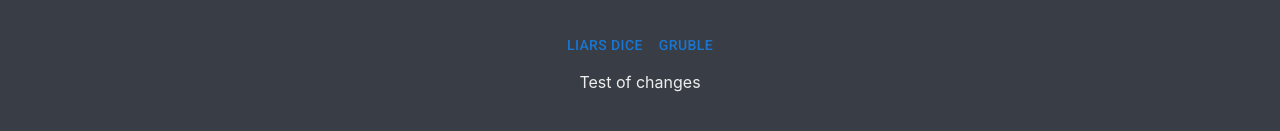
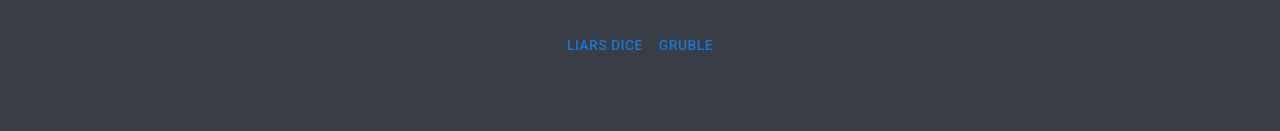
Before and after one commit to Ola-HH/HH-Apps, a React (Create React App) app: page / in a window 1280 px wide. Shown: the part 203-334 px from the top of the page. Built offline with nearby package versions, Linux system fonts and the light colour scheme.

Commit message:
removed test code

```diff
--- a/src/home.js
+++ b/src/home.js
@@ -22,7 +22,6 @@ const Home = () => {
           </NavLink>
         </ButtonGroup>
       </div>
-      <p>Test of changes</p>
     </div>
 
   );
```
